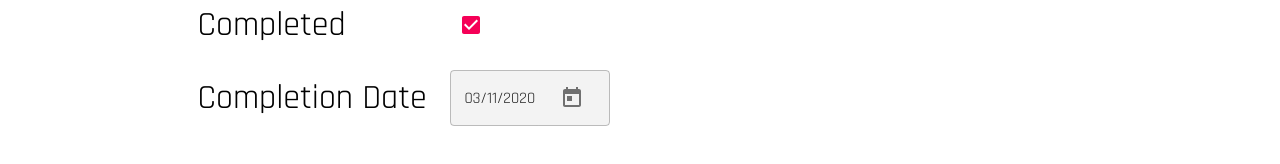
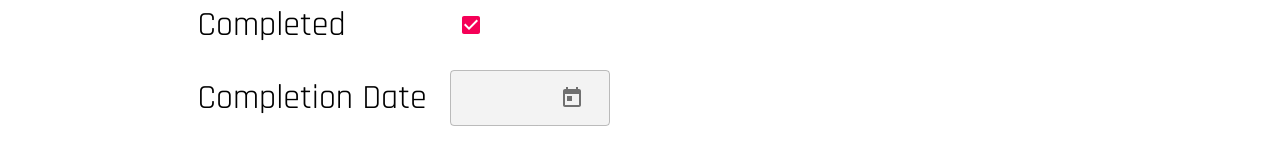
Before and after one commit to j97b/boulder-bucket-list-ui, a React (Create React App) app: page /addBoulder in a window 1280 px wide. Both pictures are taken after a click on the element 471 px from the left and 501 px from the top of the page. Shown: the part 476-640 px from the top of the page. Built offline with nearby package versions, Linux system fonts and the light colour scheme.

Commit message:
initialised date value as null

```diff
--- a/src/components/formElement/FormElement.jsx
+++ b/src/components/formElement/FormElement.jsx
@@ -64,7 +64,7 @@ const FormElement = (props) => {
             inputVariant="outlined"
             format="dd/MM/yyyy"
             onChange={(value) => props.handleChange(value, props.name)}
-            value={props.value * 1000}
+            value={props.value === null ? null : props.value * 1000}
             InputProps={{
               endAdornment: (
                 <InputAdornment position="end">
```
